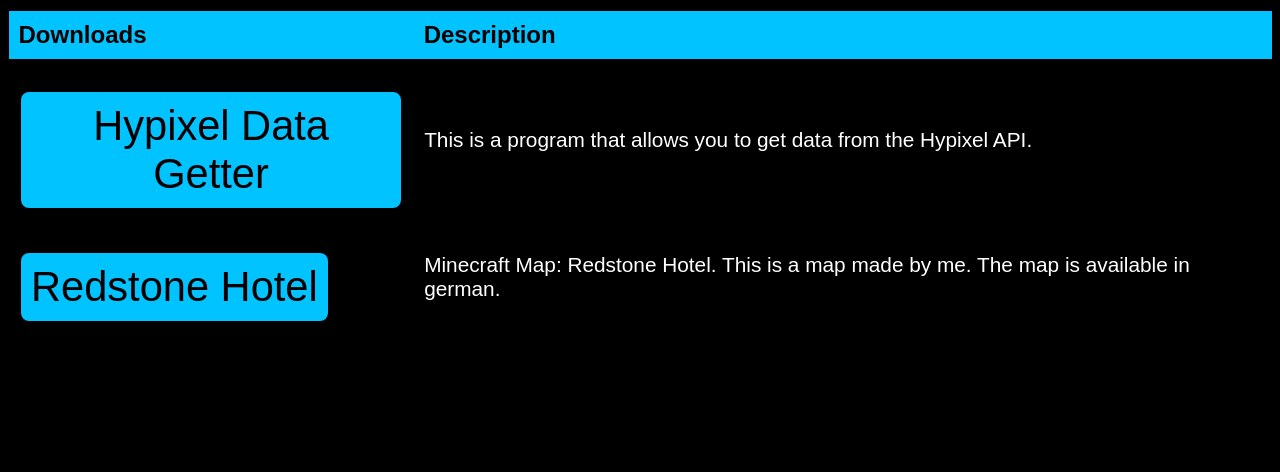
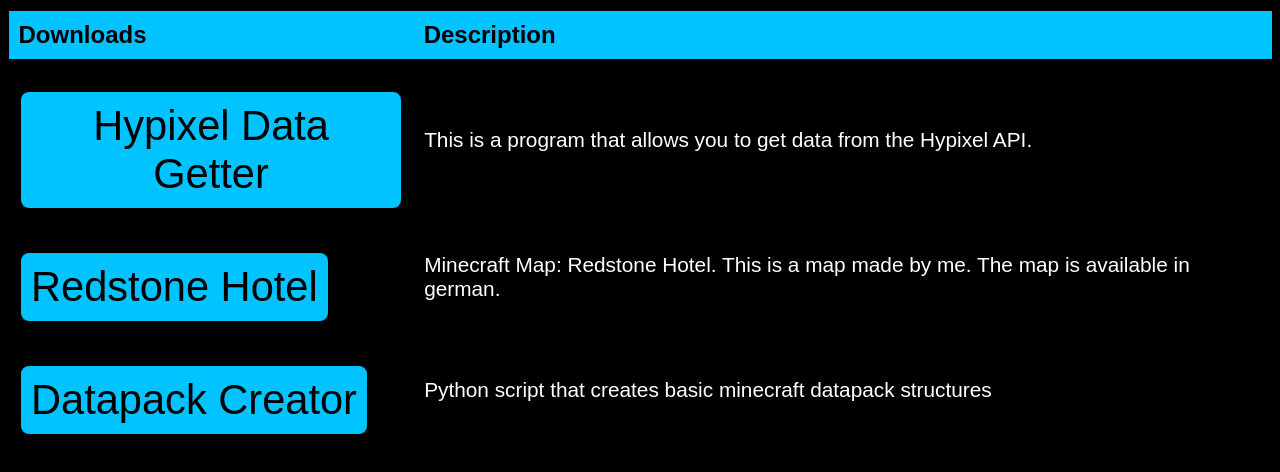
Before and after one commit to ZehJulianLp/zehjulianlp.github.io, a plain HTML site: page downloads/index.html in a window 1280 px wide. Shown: the part 108-580 px from the top of the page. Drawn offline with Linux system fonts and the light colour scheme.

Commit message:
Updated downloads

```diff
--- a/downloads/index.html
+++ b/downloads/index.html
@@ -125,6 +125,18 @@
                 Minecraft Map: Redstone Hotel. This is a map made by me. The map is available in german.
             </td>
         </tr>
+        <tr>
+            <td>
+                <a href="https://github.com/ZehJulianLp/Datapack-Creator/archive/refs/heads/main.zip">
+                    <button class="button">
+                        Datapack Creator
+                    </button>
+                </a>
+            </td>
+            <td>
+                Python script that creates basic minecraft datapack structures
+            </td>
+        </tr>
 
 </body>
 </html>
```
